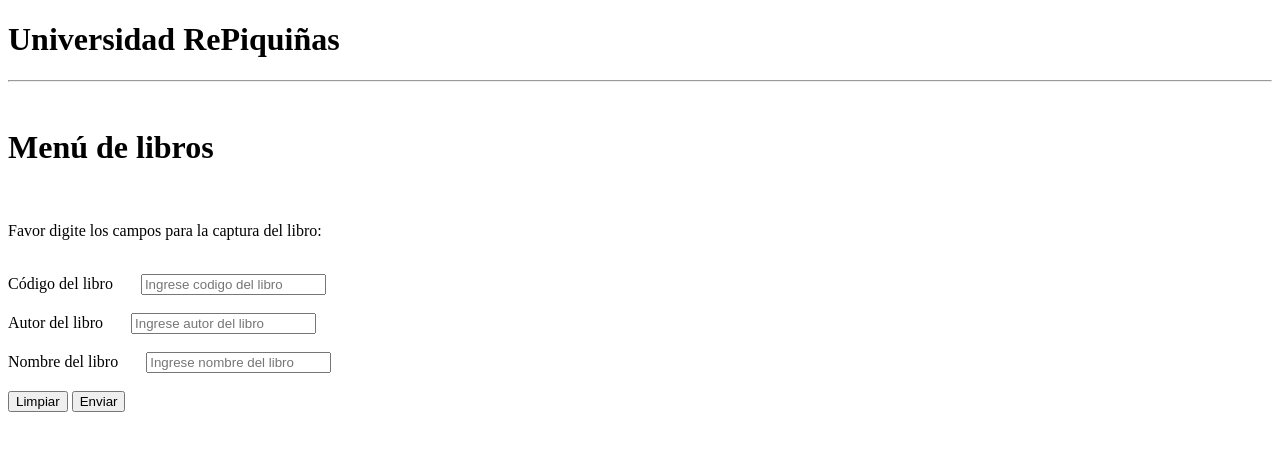
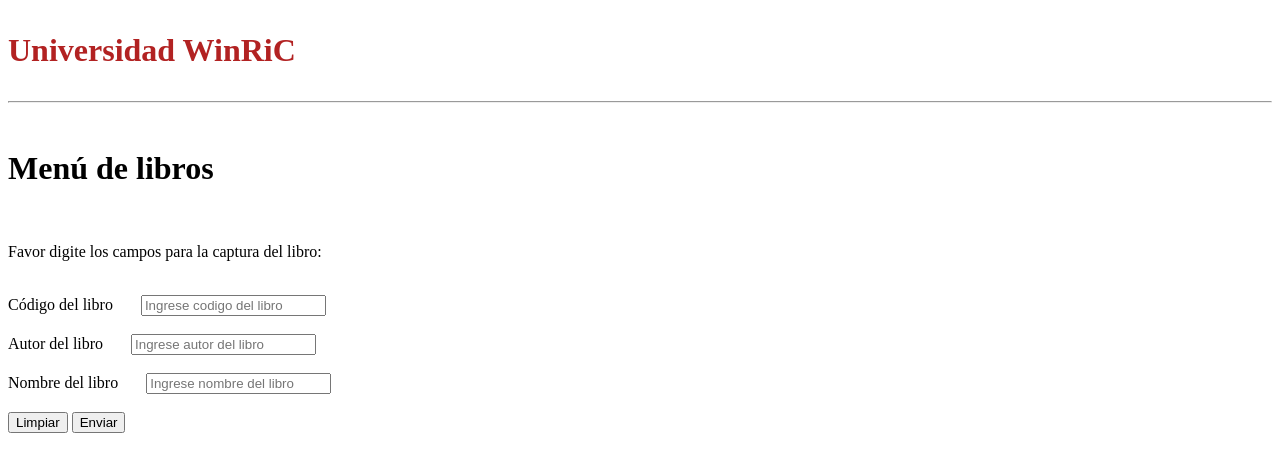
Before and after one commit to riclop335/Tarea_4, a plain HTML site: page Componentes/Libros/libros.html in a window 1280 px wide. Drawn offline with Linux system fonts and the light colour scheme.

Commit message:
Update libros.html

```diff
--- a/Componentes/Libros/libros.html
+++ b/Componentes/Libros/libros.html
@@ -2,6 +2,7 @@
 <html>
     <head>
         <meta charset="UTF-8">
+	<link rel="stylesheet" href="libros.css">
         <link rel="shortcut icon" type="image/x-icon" href="img/logou.ico" />
         <title>
             Menu de libros
@@ -9,7 +10,7 @@
     </head>
 
     <body>
-        <h1> Universidad RePiquiñas </h1>
+        <h1> <div> <p style="color: #B22222 ;"> Universidad WinRiC </p> </div> </h1>
         <hr> <br>
         <h1> Menú de libros </h1> <br>
 
```
